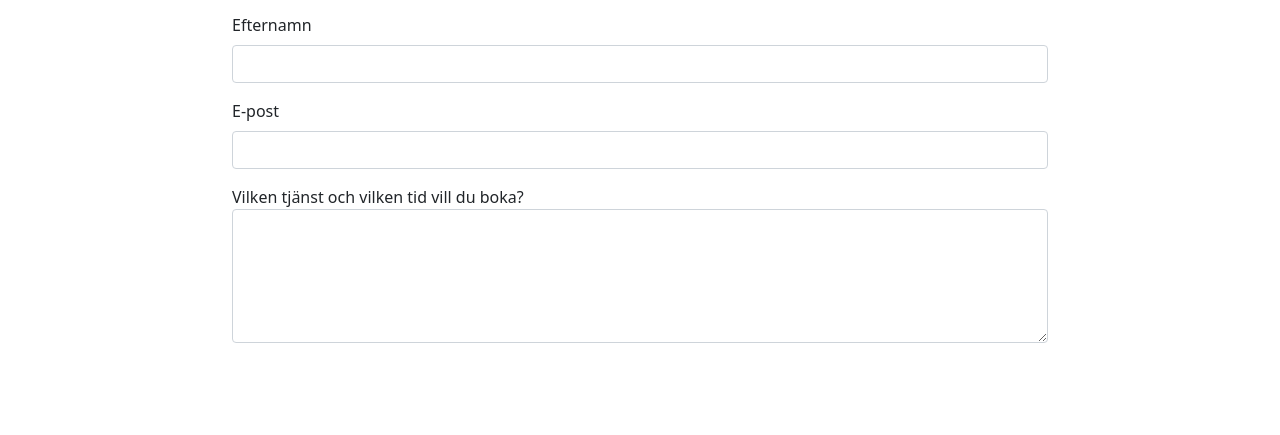
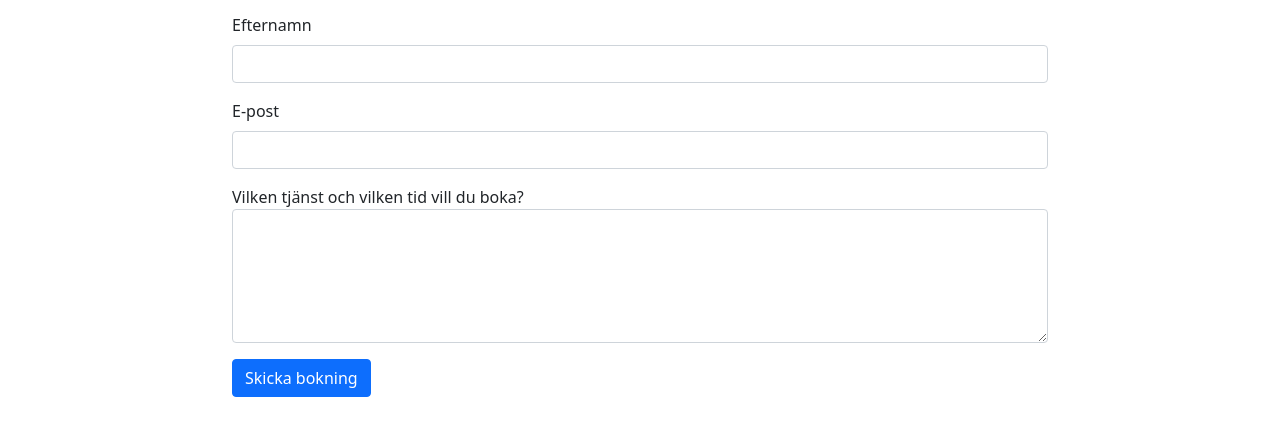
Before and after one commit to JacobMcElhinney/Labb1Live, a plain HTML site: page boka-tid.html in a window 1280 px wide. Shown: the part 225-660 px from the top of the page. Drawn offline with nearby package versions, Linux system fonts and the light colour scheme.

Commit message:
Update boka-tid.html

```diff
--- a/boka-tid.html
+++ b/boka-tid.html
@@ -80,6 +80,9 @@
           <label for="text-area">Vilken tjänst och vilken tid vill du boka?</label>
           <textarea class="form-control" id="text-area" rows="5"></textarea>
         </div>
+        <div class="col-sm-8">
+                    <a title="Skicka bokning" href="tjänster.html" class="btn btn-primary">Skicka bokning</a>
+        </div>
       </div>
     </form>
   </main>
```
